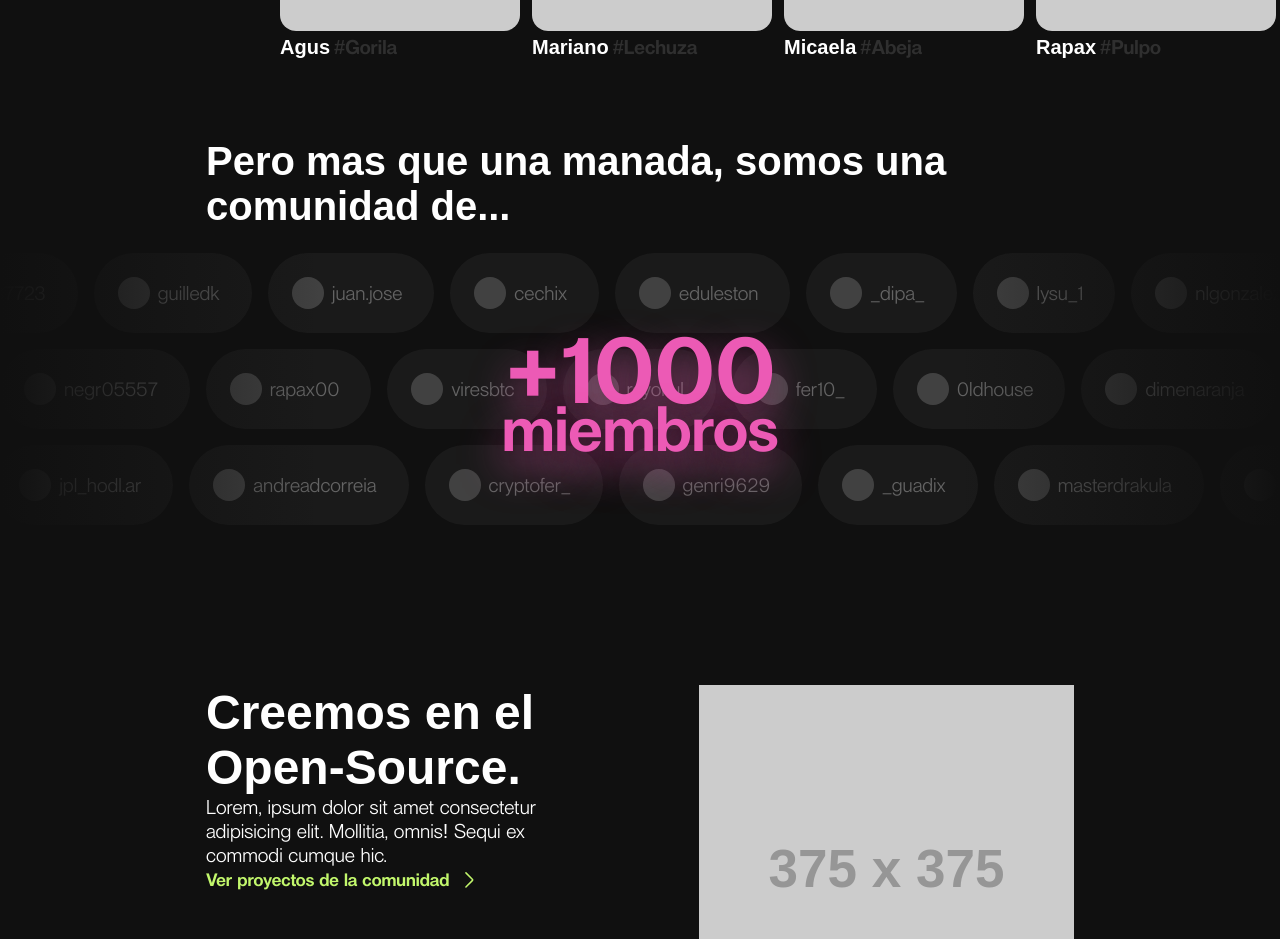
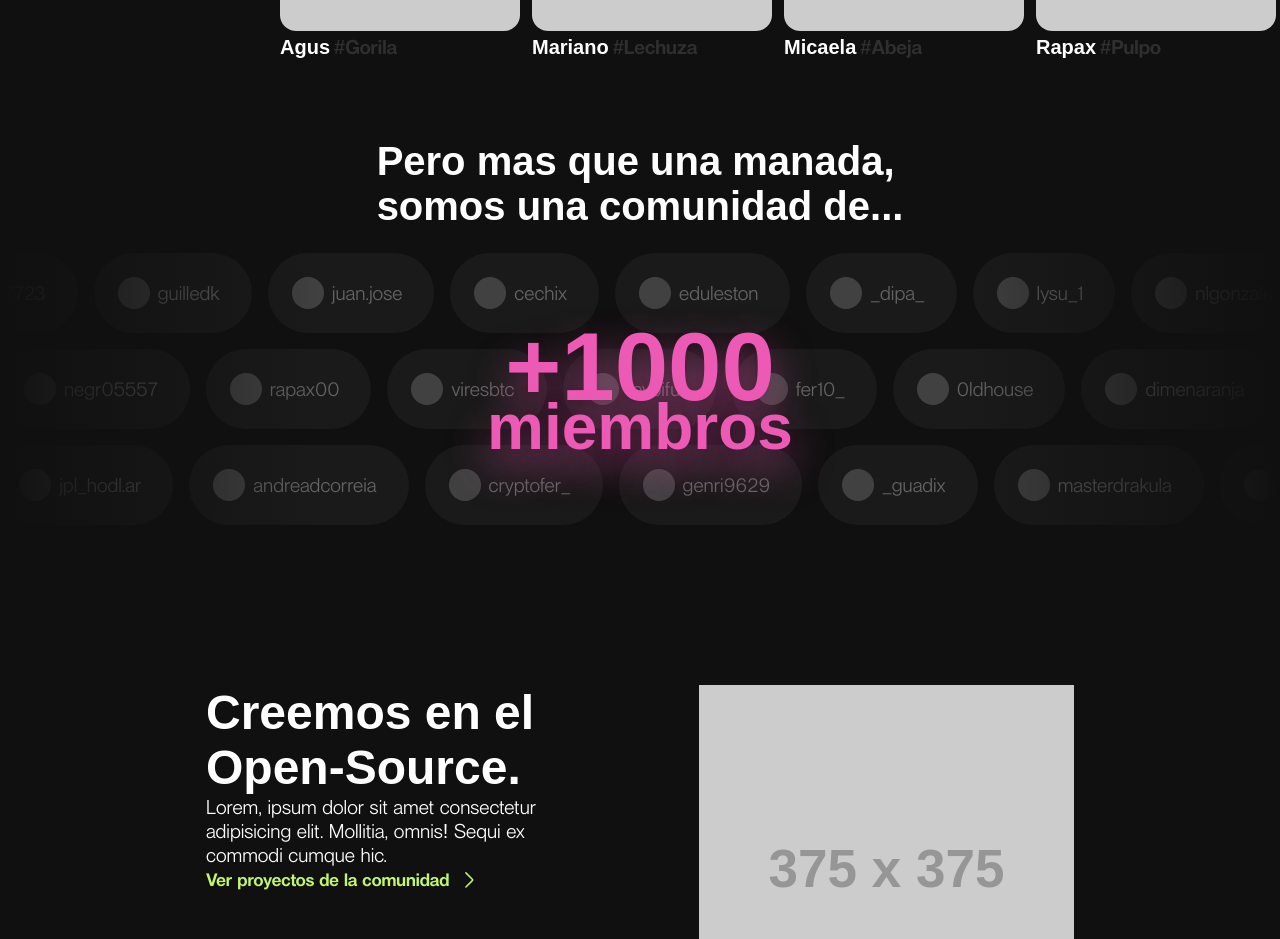
Before and after one commit to lacrypta/labs-website, a Next.js app: page / in a window 1280 px wide. Shown: the part 1440-2379 px from the top of the page. Built offline with nearby package versions, Linux system fonts and the light colour scheme; grey boxes are pictures that could not be loaded; a web font is replaced by a local one.

Commit message:
fix(component): added font for number members on AboutSection

```diff
--- a/src/components/AboutSection/index.tsx
+++ b/src/components/AboutSection/index.tsx
@@ -1,11 +1,12 @@
 'use client'
 
 import Container from '../Layout/Container'
-import { Divider, Heading, Link, Text } from '@/components/UI'
+import { Divider, Heading, Link, Text, Flex } from '@/components/UI'
 
 import Animal from '../Animal'
 import Members from '../Members'
 
+import { fontPrimary } from '@/style/fonts'
 import { AboutSection, Header, List, Number } from './style'
 
 export default function Component() {
@@ -33,15 +34,17 @@ export default function Component() {
       </List>
       <Divider y={64} />
       <Container>
-        <Heading as="h3">
-          Pero mas que una manada, somos una comunidad de...
-        </Heading>
+        <Flex justify="center">
+          <Heading as="h3">
+            Pero mas que una manada, <br /> somos una comunidad de...
+          </Heading>
+        </Flex>
       </Container>
       <Divider y={24} />
       <Members>
         <Number>
-          <span>+1000</span>
-          <span>miembros</span>
+          <span className={fontPrimary.className}>+1000</span>
+          <span className={fontPrimary.className}>miembros</span>
         </Number>
       </Members>
     </AboutSection>
```
